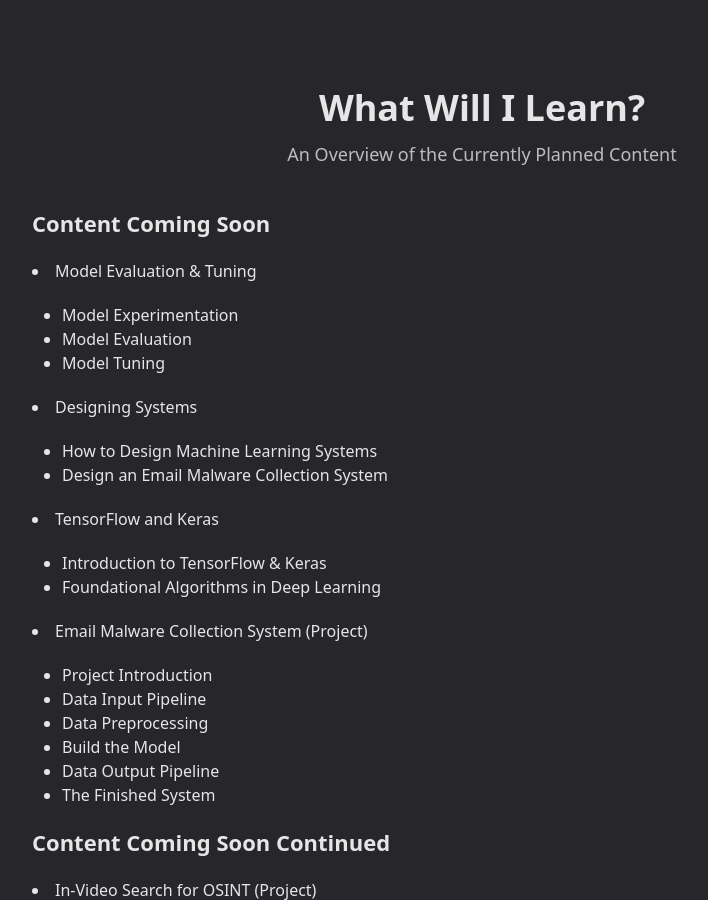
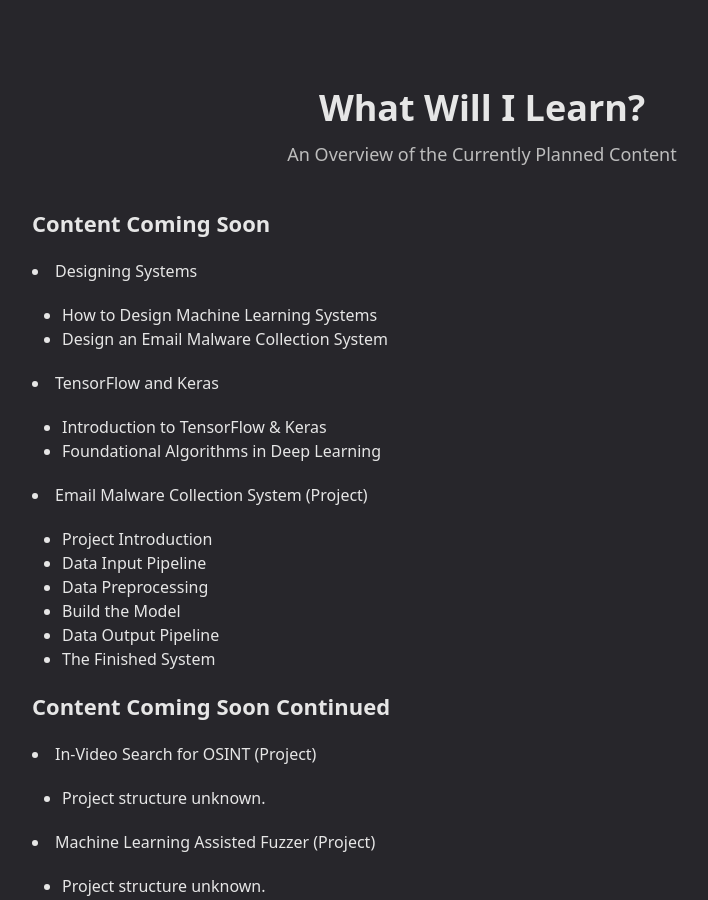
Before and after one commit to securitykiwi/securitykiwi.github.io, a Jekyll site: the page built from index.md, in a window 1280 px wide and 900 px high, scrolled down 658 px. Shown: the whole window, without its empty margins (158-866 px from the left). Built offline with Jekyll 4.4.1, drawn with Linux system fonts in a browser that asks for light colours; nearby versions of some CDN libraries; comment, search, counter and statistics services are not loaded.

Commit message:
update index page

```diff
--- a/_includes/featured.html
+++ b/_includes/featured.html
@@ -13,12 +13,6 @@
         <div class="uk-child-width-1-2 uk-margin-medium-top" data-uk-grid>
             <div>
                 <h3>Content Coming Soon</h3>
-                <li>Model Evaluation & Tuning</li>
-                <ul>
-                    <li>Model Experimentation</li>
-                    <li>Model Evaluation</li>
-                    <li>Model Tuning</li>
-                </ul>
                 <li>Designing Systems</li>
                 <ul>
                     <li>How to Design Machine Learning Systems </li>
```
